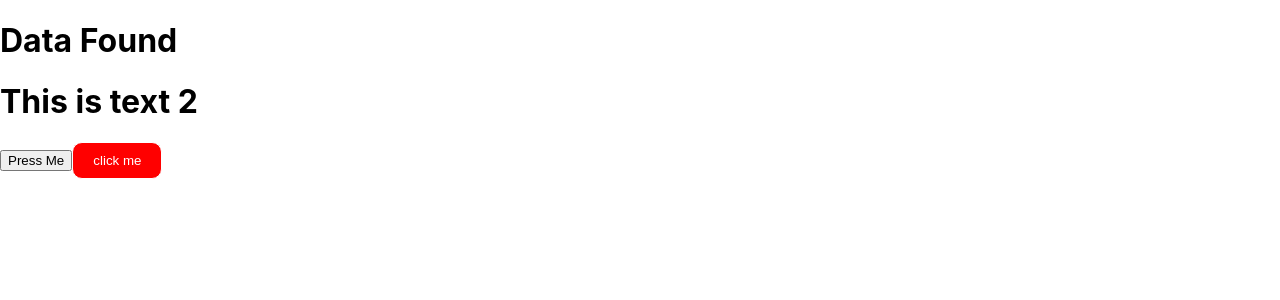
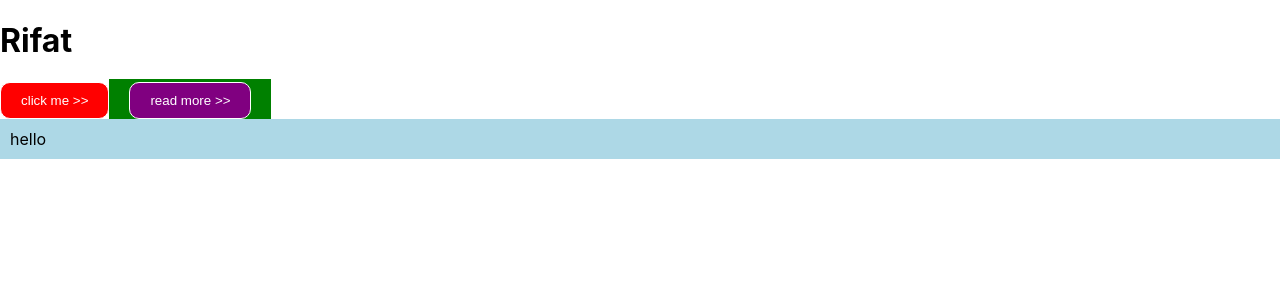
Before and after one commit to bigosofts/MERN-Stack-NextJS-Wordpress-Tutorial, a React (Create React App) app in the folder reacttutorial/: page / in a window 1280 px wide. Shown: the top 300 px of the page. Built offline with nearby package versions, Linux system fonts and the light colour scheme.

Commit message:
Lifting state up HOC

```diff
--- a/reacttutorial/src/App.js
+++ b/reacttutorial/src/App.js
@@ -1,97 +1,32 @@
-//functional COmponent
+import ButtonComponent from "./components/Button";
+import Wrapper from "./components/wrapper";
+// Previous class
+import { useState } from "react";
+import Output from "./components/enhanced";
+/// props receive function/class
+// State define function/class
+// lifecycle methid function/class
 
-import ButtonComponent from "./components/Button";
-import React, { useEffect, useState } from "react";
-// import { useState } from "react";
+export default function App() {
+  const [value, setValue] = useState(">>");
 
-// export default function App() {
-//   let [text, setText] = useState("This is initial Rifat Text"); // ["This is initial Text", ()=> {}]
-
-//   return (
-//     <>
-//       <h1> {text} </h1>
-//       <button onClick={() => setText("This is limon")}>Click me</button>
-//     </>
-//   );
-// }
-
-// export default class App extends React.Component {
-//   state = {
-//     text: "This is Rifat Text 1",
-//   };
-
-//   onHandle() {
-//     this.setState({
-//       text: "This is Yahia Text",
-//     });
-//   }
-
-//   render() {
-//     return (
-//       <>
-//         <h1> {this.state.text}</h1>
-//         <button onClick={()=> this.onHandle()}>Click Me</button>
-//       </>
-//     );
-//   }
-// }
-
-// export default function App() {
-//   const [text, setText] = useState("");
-//   const [text2, setText2] = useState("This is text 2");
-
-//   return (
-//     <>
-//       <h1>{text}</h1>
-//       <h1>{text2}</h1>
-//       <button
-//         onClick={() => {
-//           setText2("This is Text 3");
-//           setText("");
-//         }}
-//       >
-//         Press Me
-//       </button>
-//       <ButtonComponent text="click me" color="red" />
-//     </>
-//   );
-// }
-
-export default class App extends React.Component {
-  state = {
-    text: "",
-    text2: "This is text 2",
-  };
-
-  componentDidMount() {
-    let delay = () => {
-      setTimeout(() => {
-        this.setState({
-          text: "Data Found",
-        });
-      }, 5000);
-    };
-
-    delay();
+  function changeText() {
+    setValue("<<<Done>>>");
   }
 
-  render() {
-    return (
-      <>
-        <h1>{this.state.text}</h1>
-        <h1>{this.state.text2}</h1>
-        <button
-          onClick={() => {
-            this.setState({
-              text2: "This is Text 3",
-              text: "",
-            });
-          }}
-        >
-          Press Me
-        </button>
-        <ButtonComponent text="click me" color="red" />
-      </>
-    );
-  }
+  return (
+    <>
+      <h1>Rifat</h1>
+      <ButtonComponent
+        text="click me"
+        color="red"
+        addi={value}
+        changeState={changeText}
+      ></ButtonComponent>
+
+      <Wrapper value={value} changeState={changeText} />
+
+      <Output />
+    </>
+  );
 }
--- a/reacttutorial/src/components/Button.js
+++ b/reacttutorial/src/components/Button.js
@@ -7,15 +7,15 @@ import React from "react";
 //     </button>
 //   );
 // }
+import { useState } from "react";
+function ButtonComponent({ text, color, addi, changeState }) {
+  //[value, setvalue]
 
-class ButtonComponent extends React.Component {
-  render() {
-    return (
-      <button style={{ backgroundColor: this.props.color }} className="btn">
-        {this.props.text}
-      </button>
-    );
-  }
+  return (
+    <button onClick={changeState} style={{ backgroundColor: color }} className="btn">
+      {text} {addi}
+    </button>
+  );
 }
 
 export default ButtonComponent;
--- /dev/null
+++ b/reacttutorial/src/components/enhanced.js
@@ -0,0 +1,9 @@
+import withBackground from "./hoc/withBackground"
+
+function Design(){
+    return <div> hello </div>
+}
+
+let Output =  withBackground(Design);
+
+export default Output
--- /dev/null
+++ b/reacttutorial/src/components/hoc/withBackground.js
@@ -0,0 +1,9 @@
+const withBackground = (WrappedComponent) => {
+  return (props) => (
+    <div style={{ backgroundColor: "lightblue", padding: "10px" }}>
+      <WrappedComponent {...props} />
+    </div>
+  );
+};
+
+export default withBackground;
--- /dev/null
+++ b/reacttutorial/src/components/wrapper.js
@@ -0,0 +1,18 @@
+import ButtonComponent from "./Button";
+
+export default function Wrapper({ value, changeState }) {
+  return (
+    <span style={{ backgroundColor: "green", padding: "10px 20px" }}>
+      <ButtonComponent
+        text="read more"
+        color="purple"
+        addi={value}
+        changeState={changeState}
+      ></ButtonComponent>
+    </span>
+  );
+}
+
+function WithPeter(Button){/////////
+    return <button></button>
+}
```
